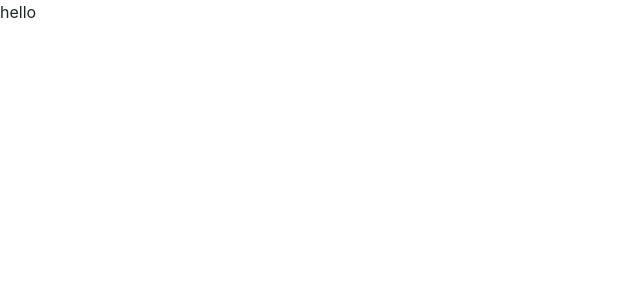
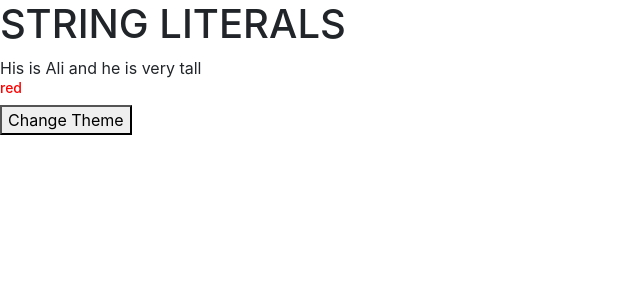
Before and after one commit to jawwad-ali/teachong-react, a React (Create React App) app: page / in a window 1280 px wide. Shown: the top 300 px of the page, without its empty margins (0-640 px from the left). Built offline with nearby package versions, Linux system fonts and the light colour scheme.

Commit message:
string literals

```diff
--- a/src/App.js
+++ b/src/App.js
@@ -1,49 +1,40 @@
-import React from 'react';
+import React, { useState } from 'react';
 
 export default function App() {
 
-  // const age = 20.9
-  // console.log(Math.floor(age))
-  // console.log(Math.ceil(age))
+  const name = "Ali"
+  const adj = " tall"
 
-  // const subj = ["urdu", "eng", "math", "isl"]
+  const [theme, setTheme] = useState("red")
+  const [font, setfont] = useState("14px")
 
-  // const random = Math.random() * 2
-  // console.log(random)
-
-  let toss = Math.random() * 2
-  let xyz = Math.ceil(toss)
-  console.log(xyz)
-
-  if(xyz === 1){
-    console.log("hamza won")
-  }
-  else{
-    console.log("asfar won")
+  const OnClickHandler = () => {
+    setTheme(theme === "red" ? "blue" : "red")
+    setfont(font === "14px" ? "50px" : "14px")
   }
 
-  // if (toss === 0)
-  //   return console.log("hamza won")
 
-  // else {
-  //   return console.log("asfar won")
-  // }
   return (
     <div  >
-      hello <br />
-      {/* <ol>
-        {
-         subj.map((sub)=>{
-           return(
-           <li key={Math.random()}>{sub}</li>
-           )
-         })
-        }
-      </ol> */}
+      <h1>STRING LITERALS</h1>
 
-      {/* {
-        toss === 2 ? "hamza won" : "asfar won"
-      } */}
+      {
+        `
+          His is ${name} and he is very ${adj}
+        `
+      }
+
+      <div>
+        <Text theme={theme} font={font} />
+        <button onClick={OnClickHandler}> Change Theme </button>
+      </div>
+
     </div>
   )
 }
+
+function Text({ theme, font }) {
+  return (
+    <h1 style={{ color: `${theme}`, fontSize: `${font}` }}> {theme} </h1>
+  );
+}
```
